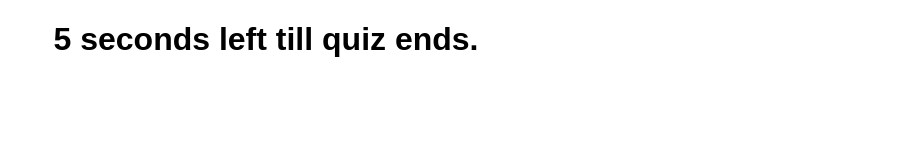
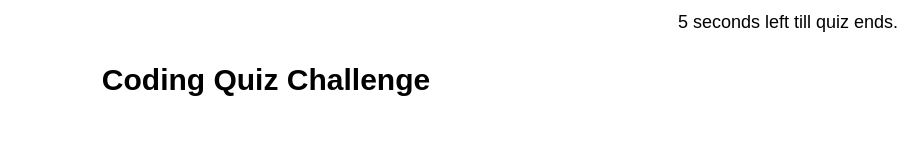
Before and after one commit to MRAx09/homework-4, a plain HTML site: page index.html in a window 1280 px wide. Shown: the whole page, without its empty margins (374-1280 px from the left). Drawn offline with Linux system fonts and the light colour scheme.

Commit message:
Code added

```diff
--- a/index.html
+++ b/index.html
@@ -10,7 +10,9 @@
 <body>
     <div class="container">
         <h1 class="time"></h1>
-        <div id="main"></div>
+        <div id="main">
+        <p class="text">Coding Quiz Challenge</p>
+        </div>
 
     <script src="script.js"></script>
 </body>
--- a/style.css
+++ b/style.css
@@ -2,12 +2,20 @@
     margin: auto;
     width: 100%;
     height: 100px;
-    text-align: center;
     font-family: Arial, Helvetica, sans-serif;
   }
 
   .time {
+    text-align: end;
+    font-size: 18px;
+    font-weight: 100;
     margin-bottom: 20px;
+  }
+
+  .text {
+    text-align: center;
+    font-size: 30px;
+    font-weight: bold;
   }
 
   #main {
```
